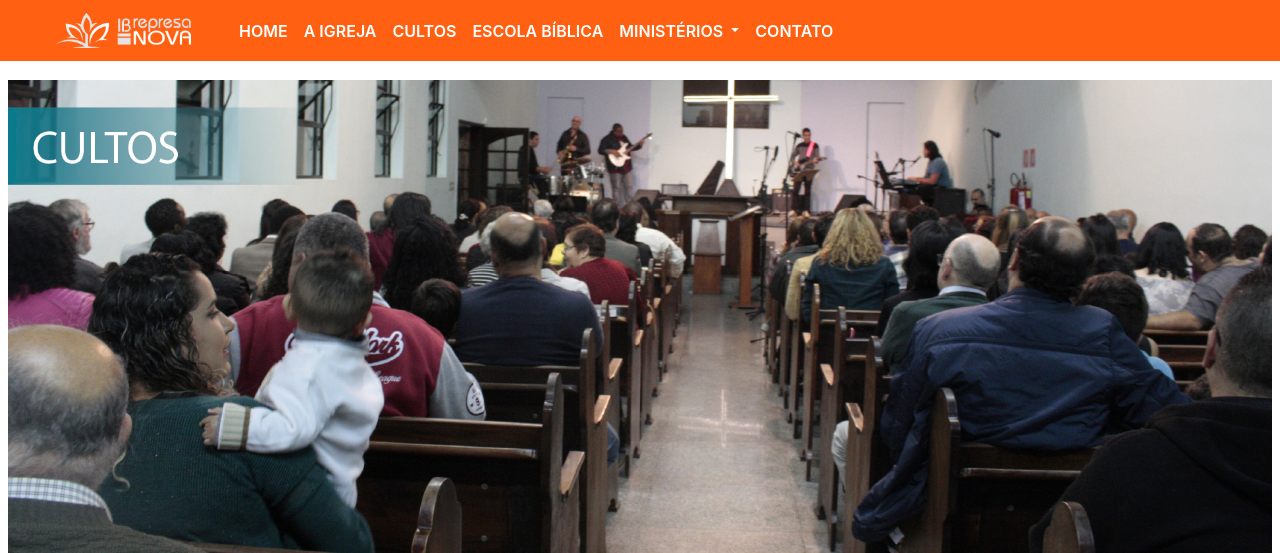
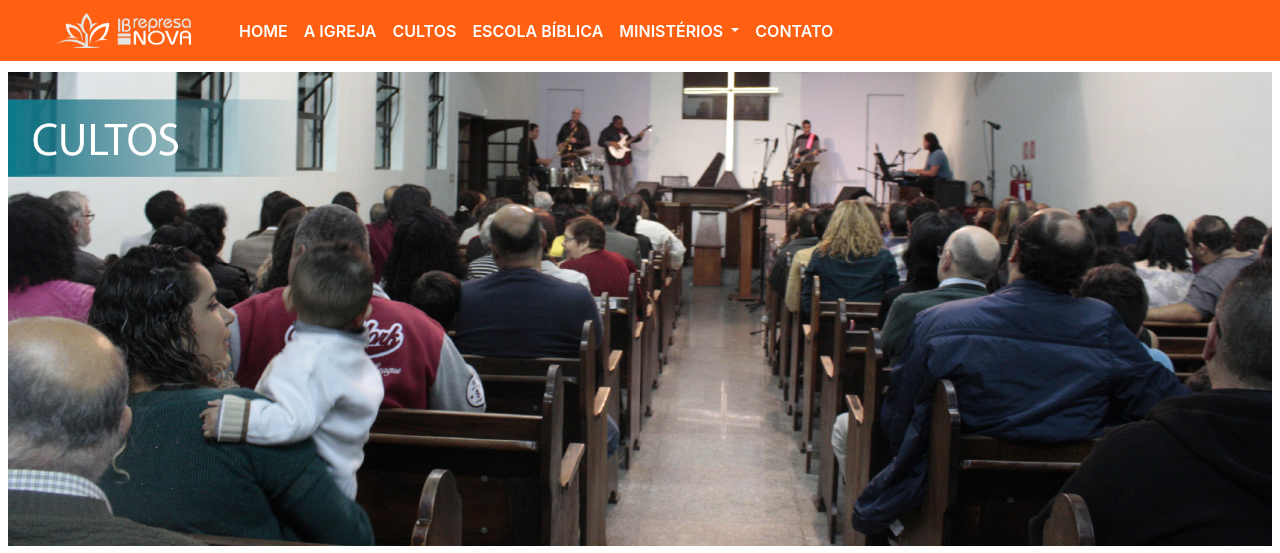
Before and after one commit to GustavoDiogo/siteibrn2, a PHP site: page /cultos.php in a window 1280 px wide. Shown: the top 553 px of the page. Run offline with PHP 8.4, Linux system fonts and the light colour scheme; some libraries are stand-ins or nearby versions.

Commit message:
Atualiza

```diff
--- a/css/index.css
+++ b/css/index.css
@@ -55,7 +55,7 @@
 }
 #ministerios img{
 	width: 200px;
-	margin: 1em 1em 1em 1em;
+	margin: 0.5em 0.5em 0.5em 0.5em;
 }
 
 @media (max-width: 1200px){
--- a/css/pagina_entrada.css
+++ b/css/pagina_entrada.css
@@ -44,7 +44,7 @@
 	width: 100%;
 }
 .descricao-box-texto-informativa{
-	margin: 0em 1em 1em 1em;
+	margin: 1em 1em 1em 1em;
 	text-align: justify;
 	color: white
 }
--- a/footer.php
+++ b/footer.php
@@ -47,10 +47,10 @@
     	</div>
         <div id="ft-3">
           <a style="text-decoration:none" href="https://www.facebook.com/IBRepresaNova/">
-            <i class="fa fa-facebook white-text"> </i>
+            <i class="fa fa-facebook white-text"></i>
           </a>
           <a style="text-decoration:none" href="https://www.instagram.com/ibrepresanova/">
-            <i class="fa fa-instagram white-text"> </i>
+            <i class="fa fa-instagram white-text"></i>
           </a>
           <a style="text-decoration:none" href="https://www.youtube.com/channel/UCvNtPmmcjh_2N4hZYZruawA">
             <i class="fa fa-youtube white-text"></i>
--- a/header.php
+++ b/header.php
@@ -66,4 +66,4 @@
 	</nav>
 
 </head>
-<div style="padding-bottom: 4.5em"></div>
+<div style="padding-bottom: 4em"></div>
```
